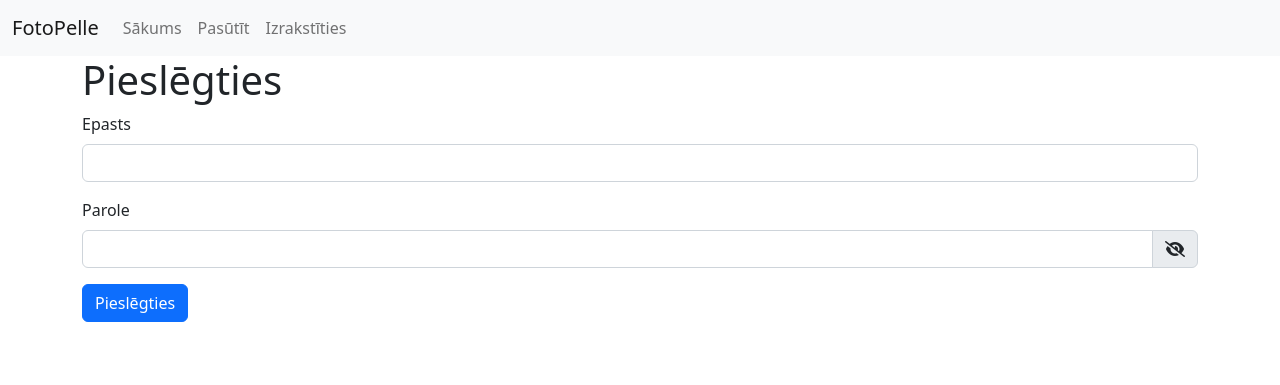
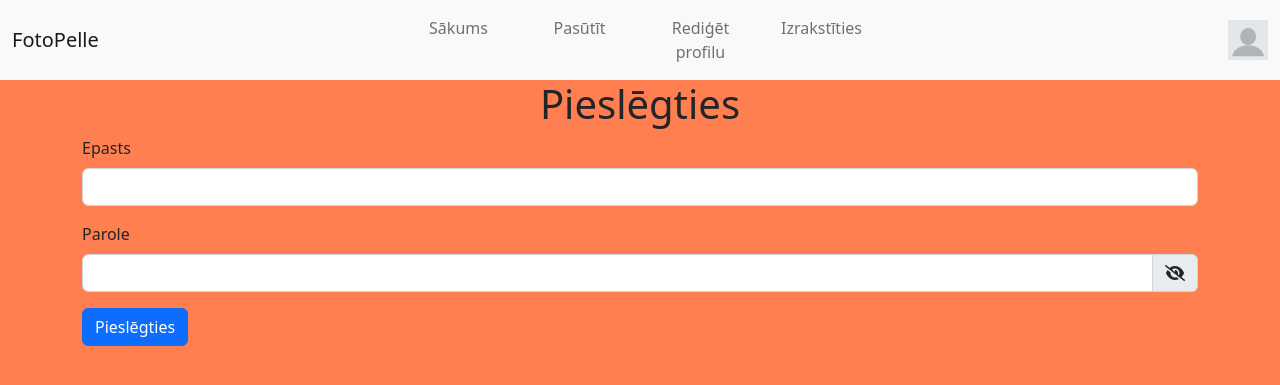
Before and after one commit to BlazyChan/fotopelle, a Django app: page /pieslegties/ in a window 1280 px wide. Shown: the top 385 px of the page. Run offline with Django 4.2, Linux system fonts and the light colour scheme; the visitor is signed in with stand-in values (Sample User, id 1); some libraries are stand-ins or nearby versions.

Commit message:
Navigācijas joslas dizaina papildinājums

```diff
--- a/lietotaji/urls.py
+++ b/lietotaji/urls.py
@@ -5,4 +5,5 @@ urlpatterns = [
     path('pieslegties/', views.pieslegties, name="pieslēgties"),
     path('registreties/', views.registreties, name="reģistrēties"),
     path('izrakstities/', views.izrakstities, name="izrakstīties"),
+    path('rediget_profilu/', views.rediget_profilu, name="rediģēt profilu"),
 ]
--- a/lietotaji/views.py
+++ b/lietotaji/views.py
@@ -45,3 +45,8 @@ def registreties(request):
 def izrakstities(request):
     logout(request)
     return redirect('/')
+
+
+# Profila rediģēšana:
+def rediget_profilu(request):
+    return render(request, 'rediget_profilu.html', {})
--- a/static/css/style.css
+++ b/static/css/style.css
@@ -0,0 +1,51 @@
+/* Navigācijas joslas noformējums: */
+.navbar .navbar-nav .nav-link:hover {
+    background-color: coral;
+}
+
+.navbar-brand {
+    text-align: center;
+    width: 82px;
+    margin: 0;
+}
+
+#navigācijas_joslas_pārslēdzējs {
+    padding-right: 82px;
+}
+
+@media (min-width: 992px) {
+    .nav-link {
+        text-align: center;
+        width: 121px;
+    }
+}
+
+@media (max-width: 991px) {
+    #nav-profila-vards, #nav-profila-bilde {
+        display: none;
+    }
+}
+
+@media (max-width: 1285px) {
+    #nav-profila-vards {
+        display: none;
+    }
+}
+
+.navbar-text {
+    margin-left: 10px;
+    margin-bottom: 0;
+    text-align: center;
+    max-width: 270px;
+    min-width: 42px;
+
+}
+
+/* Visa pārējā noformējums: */
+h1 {
+    text-align: center;
+}
+
+body {
+    background-color: coral;
+}
--- a/templates/pamats.html
+++ b/templates/pamats.html
@@ -17,22 +17,27 @@
     {% endblock %}
 
 </head>
-<body>
+<body onload="ProfilaPlatums()">
 <!-- Navigācijas josla -->
 <nav class="navbar navbar-expand-lg sticky-top bg-light">
     <div class="container-fluid">
+
         <a class="navbar-brand" href="{% url 'sākumlapa' %}">FotoPelle</a>
+
         <button class="navbar-toggler" type="button" data-bs-toggle="collapse" data-bs-target="#navigācijas_joslas_pārslēdzējs" aria-controls="navigācijas_joslas_pārslēdzējs" aria-expanded="false" aria-label="Pārslēgt navigātoru">
             <span class="navbar-toggler-icon"></span>
         </button>
-        <div class="collapse navbar-collapse" id="navigācijas_joslas_pārslēdzējs">
-            <ul class="navbar-nav me-auto mb-2 mb-lg-0">
+
+        <div class="collapse navbar-collapse justify-content-center" id="navigācijas_joslas_pārslēdzējs">
+            <ul class="navbar-nav">
 
                 <li class="nav-item"><a class="nav-link {% if request.path == '/' %}active{% endif %}" href="{% url 'sākumlapa' %}">Sākums</a></li>
 
                 {% if user.is_authenticated %}
                 <li class="nav-item"><a class="nav-link {% if request.path == '/pasutit/' %}active{% endif %}" href="{% url 'pasūtīt' %}">Pasūtīt</a></li>
+                <li class="nav-item"><a class="nav-link {% if request.path == '/rediget_profilu/' %}active{% endif %}" href="{% url 'rediģēt profilu' %}">Rediģēt profilu</a></li>
                 <li class="nav-item"><a class="nav-link {% if request.path == '/izrakstities/' %}active{% endif %}" href="{% url 'izrakstīties' %}">Izrakstīties</a></li>
+
                 {% else %}
                 <li class="nav-item"><a class="nav-link {% if request.path == '/pieslegties/' %}active{% endif %}" href="{% url 'pieslēgties' %}">Pieslēgties</a></li>
                 <li class="nav-item"><a class="nav-link {% if request.path == '/registreties/' %}active{% endif %}" href="{% url 'reģistrēties' %}">Reģistrēties</a></li>
@@ -40,14 +45,47 @@
 
             </ul>
         </div>
+
+        {% if user.is_authenticated %}
+        <img id="nav-profila-bilde" width="40" height="40" src="/media/{{ user.profila_bilde }}" alt="">
+        <div id="nav-profila-vards">
+            <p class="navbar-text">{{ user.vards }}</p>
+        </div>
+        {% endif %}
+
     </div>
 </nav>
 
 {% block body %}
 {% endblock %}
 
+<!-- Kājene -->
+<footer>
+</footer>
+
 <!-- Bootstrap JS -->
 <script src="https://cdn.jsdelivr.net/npm/bootstrap@5.2.0-beta1/dist/js/bootstrap.bundle.min.js" integrity="sha384-pprn3073KE6tl6bjs2QrFaJGz5/SUsLqktiwsUTF55Jfv3qYSDhgCecCxMW52nD2" crossorigin="anonymous"></script>
 
+<!-- Skripts, lai dabūtu profila sadaļas platumu navigācijas joslā: -->
+<script>
+    function ProfilaPlatums() {
+        try {
+            if (document.getElementById("nav-profila-vards") != "null") {
+                var profila_varda_platums = document.getElementById("nav-profila-vards").offsetWidth;
+                if (profila_varda_platums != 0) {
+                    profila_varda_platums = profila_varda_platums - 40
+                    document.getElementById("navigācijas_joslas_pārslēdzējs").style = "padding-left:" + profila_varda_platums + "px; padding-right: 0;";
+                }
+                else {
+                    document.getElementById("navigācijas_joslas_pārslēdzējs").style = "padding-left: 40px;";
+                }
+            }
+        }
+        catch (kluda) {}
+    }
+
+    window.addEventListener("resize", ProfilaPlatums);
+</script>
+
 </body>
 </html>
```
Also changed, not shown: templates/rediget_profilu.html (added, +13 -0 lines).
